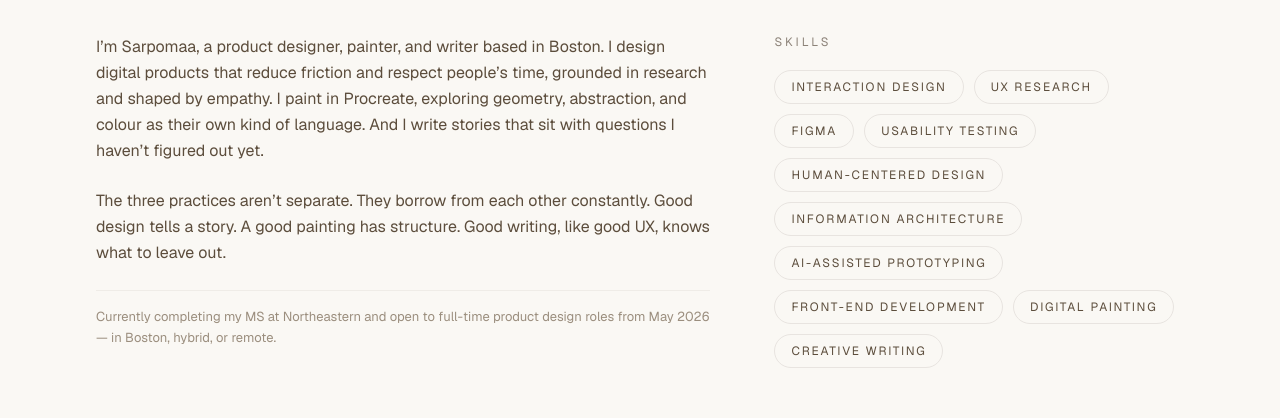
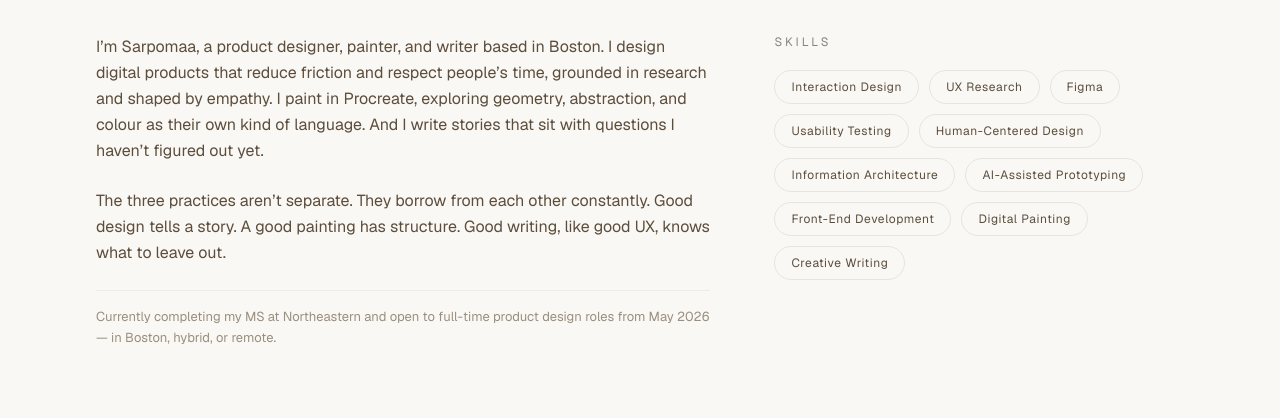
Before and after one commit to NanaAbenaBempong/artbysarps-v2, a Next.js app: page /about in a window 1280 px wide. Shown: the part 348-766 px from the top of the page. Built offline with nearby package versions, Linux system fonts and the light colour scheme; no server answers.

Commit message:
Update src/app/about/page.tsx

```diff
--- a/src/app/about/page.tsx
+++ b/src/app/about/page.tsx
@@ -316,7 +316,7 @@ export default function AboutPage() {
                   {skills.map((skill) => (
                     <span
                       key={skill}
-                      className="text-xs uppercase tracking-[0.15em] text-[#5C4D3C] border border-[#E8E4E0] rounded-full px-4 py-2"
+                      className="text-xs tracking-[0.05em] text-[#5C4D3C] border border-[#E8E4E0] rounded-full px-4 py-2"
                     >
                       {skill}
                     </span>
```
